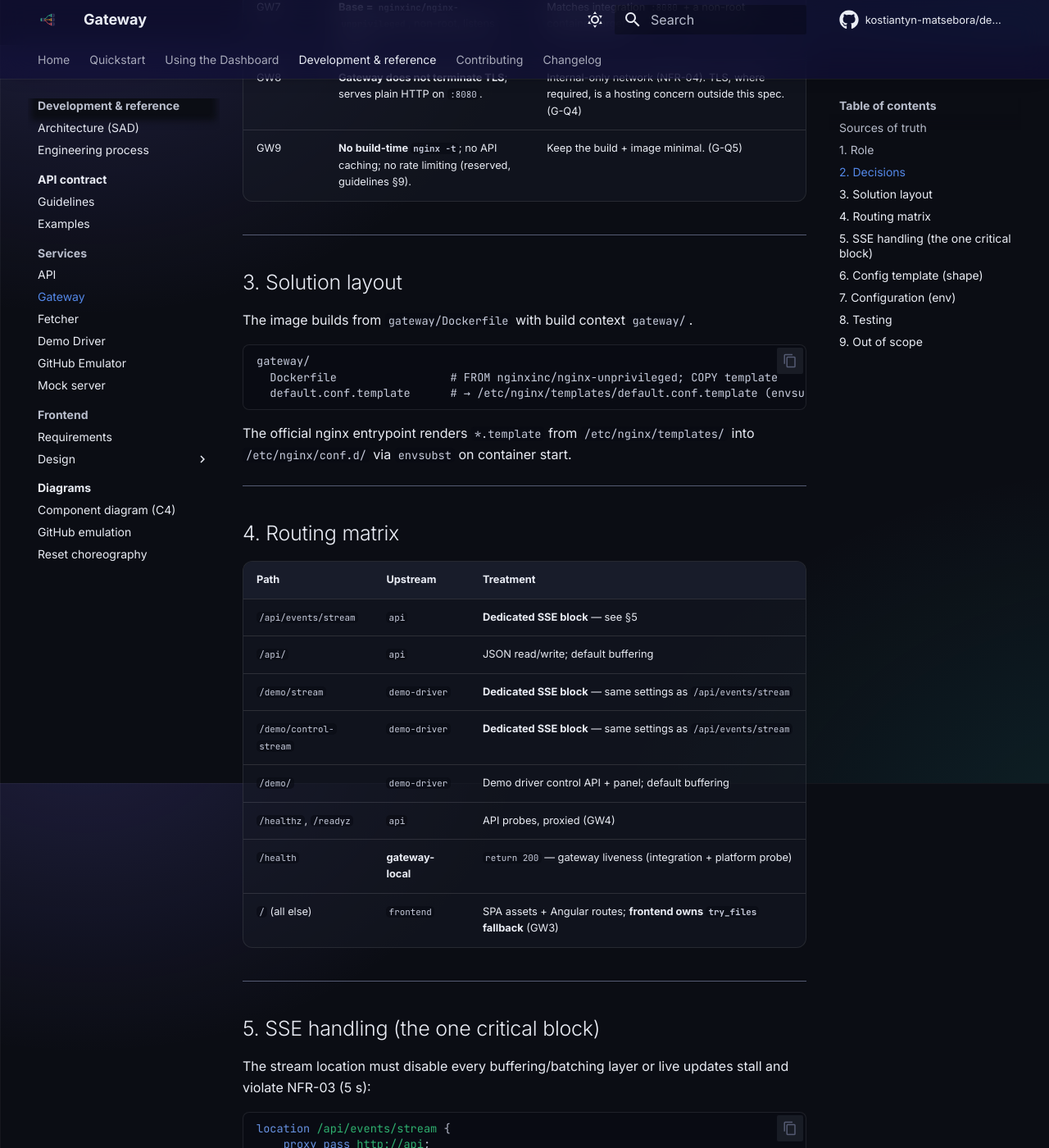
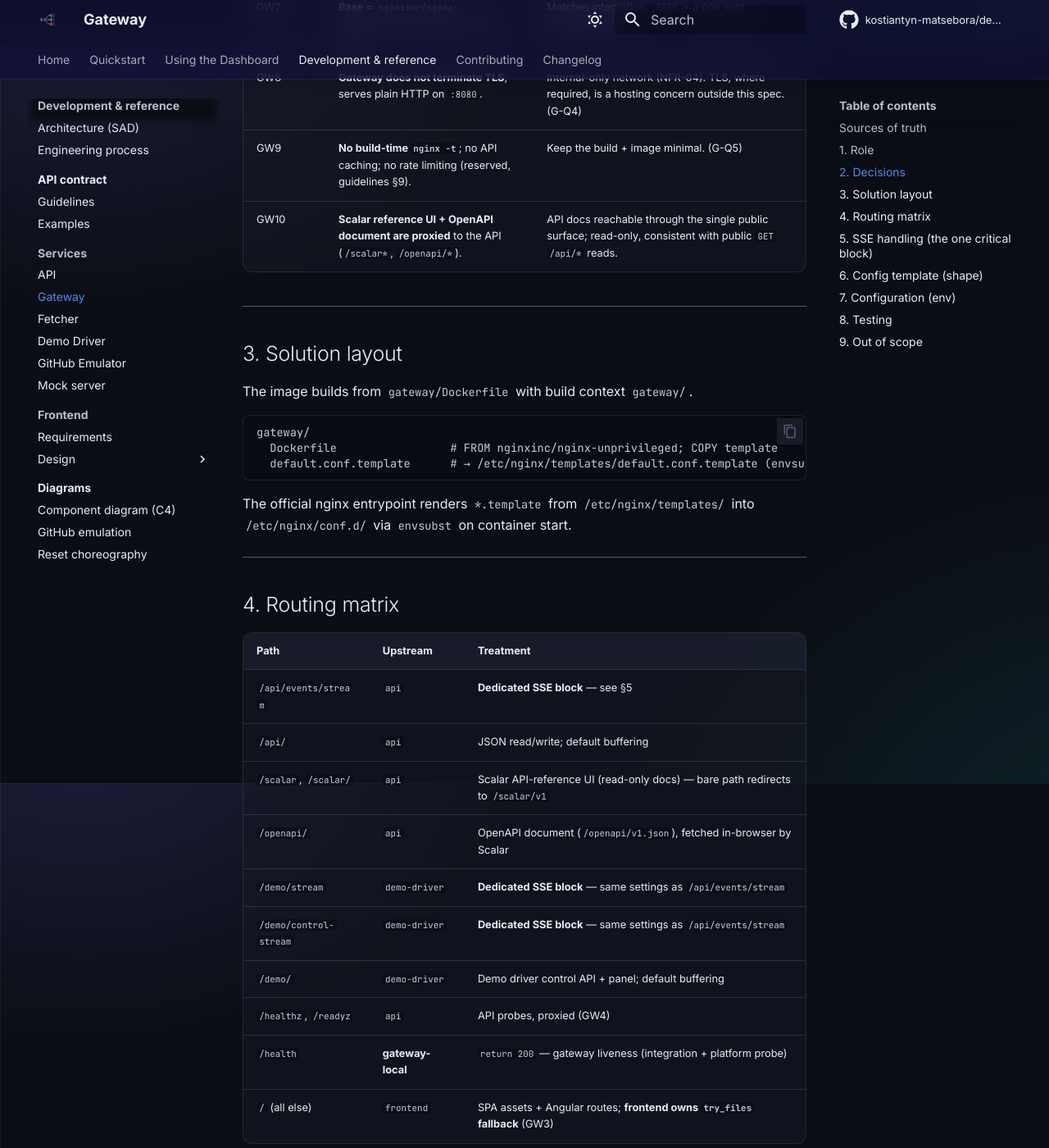
Before and after one commit to kostiantyn-matsebora/deployment-dashboard, an MkDocs documentation site: the page built from docs/GATEWAY_SPECIFICATION.md, in a window 1280 px wide and 1400 px high, scrolled down 1745 px. Shown: the whole window at 82% size. Built offline with MkDocs 1.6.1 and Material for MkDocs 9.7.7, drawn with Linux system fonts in a browser that asks for light colours; comment, search, counter and statistics services are not loaded; some of the changed text lies outside the part shown.

Commit message:
feat(gateway): expose Scalar UI + OpenAPI doc via gateway
Route /scalar* and /openapi/* to the api upstream so the Scalar
reference UI and the OpenAPI document are reachable through the
single public surface. Plain proxy_pass (default buffering, named
upstream) — these are read-only docs, consistent with public
GET /api/* reads.

- gateway/default.conf.template: three location blocks between
  /readyz and the / catch-all (bare /scalar redirect + /scalar/ +
  /openapi/).
- docs/GATEWAY_SPECIFICATION.md: section 4 routing rows, section 6
  config shape, decision GW10.

Co-Authored-By: Claude Opus 4.8 (1M context) <noreply@anthropic.com>

````diff
--- a/docs/GATEWAY_SPECIFICATION.md
+++ b/docs/GATEWAY_SPECIFICATION.md
@@ -39,6 +39,7 @@ Thin nginx reverse proxy — **routing + SSE plumbing only**:
 | GW7 | **Base = `nginxinc/nginx-unprivileged`**, non-root, listens **`8080`**. | Matches integration `:8080` + a non-root container target. |
 | GW8 | **Gateway does not terminate TLS**; serves plain HTTP on `:8080`. | Internal-only network (NFR-04). TLS, where required, is a hosting concern outside this spec. (G-Q4) |
 | GW9 | **No build-time `nginx -t`**; no API caching; no rate limiting (reserved, guidelines §9). | Keep the build + image minimal. (G-Q5) |
+| GW10 | **Scalar reference UI + OpenAPI document are proxied** to the API (`/scalar*`, `/openapi/*`). | API docs reachable through the single public surface; read-only, consistent with public `GET /api/*` reads. |
 
 ---
 
@@ -62,6 +63,8 @@ The official nginx entrypoint renders `*.template` from `/etc/nginx/templates/`
 |---|---|---|
 | `/api/events/stream` | `api` | **Dedicated SSE block** — see §5 |
 | `/api/` | `api` | JSON read/write; default buffering |
+| `/scalar`, `/scalar/` | `api` | Scalar API-reference UI (read-only docs) — bare path redirects to `/scalar/v1` |
+| `/openapi/` | `api` | OpenAPI document (`/openapi/v1.json`), fetched in-browser by Scalar |
 | `/demo/stream` | `demo-driver` | **Dedicated SSE block** — same settings as `/api/events/stream` |
 | `/demo/control-stream` | `demo-driver` | **Dedicated SSE block** — same settings as `/api/events/stream` |
 | `/demo/` | `demo-driver` | Demo driver control API + panel; default buffering |
@@ -115,6 +118,9 @@ server {
     location /demo/   { proxy_pass http://demo-driver; }
     location /healthz { proxy_pass http://api; }
     location /readyz  { proxy_pass http://api; }
+    location = /scalar  { proxy_pass http://api; }
+    location /scalar/   { proxy_pass http://api; }
+    location /openapi/  { proxy_pass http://api; }
     location /        { proxy_pass http://frontend; }
 }
 ```
````
Also changed, not shown: 2 other files.
